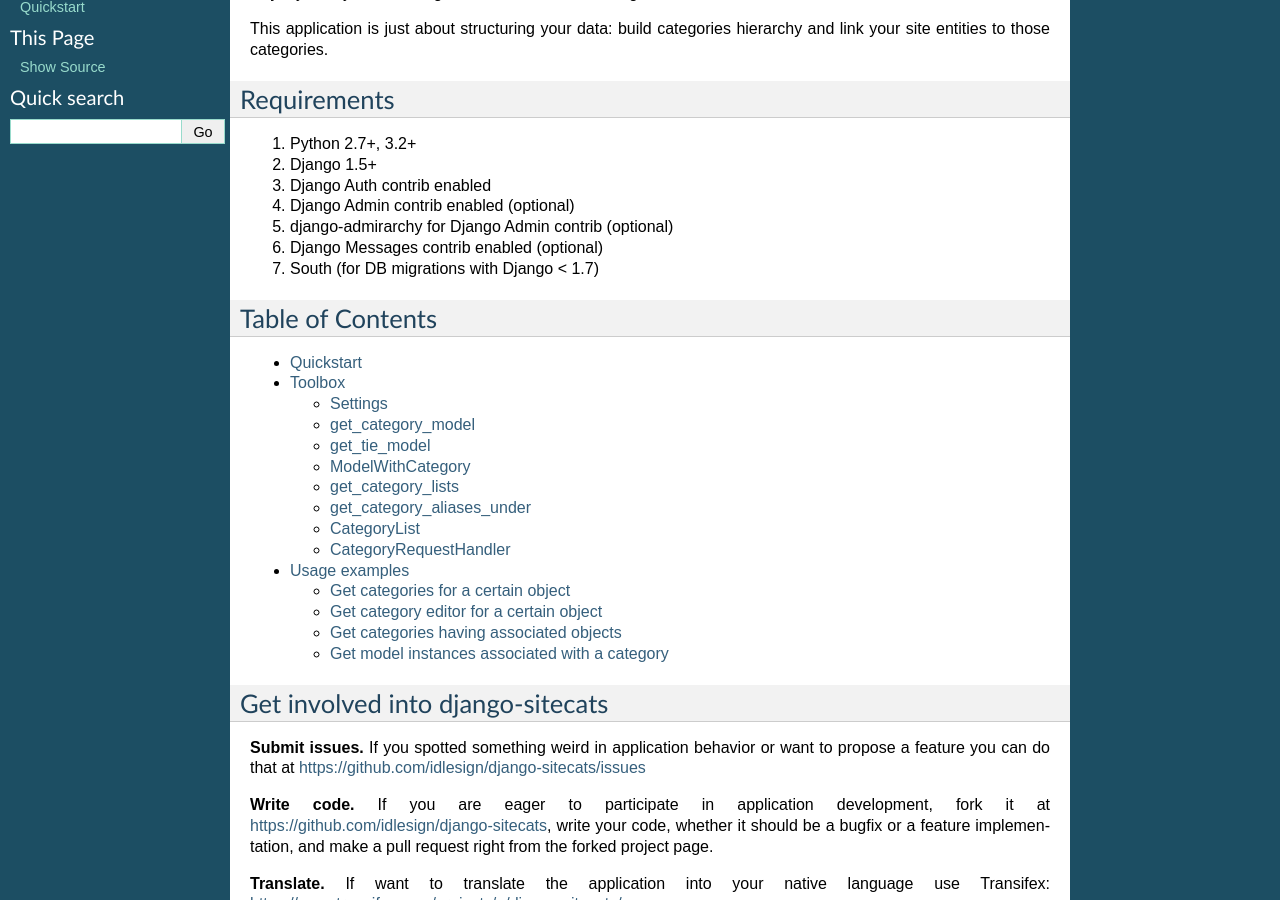
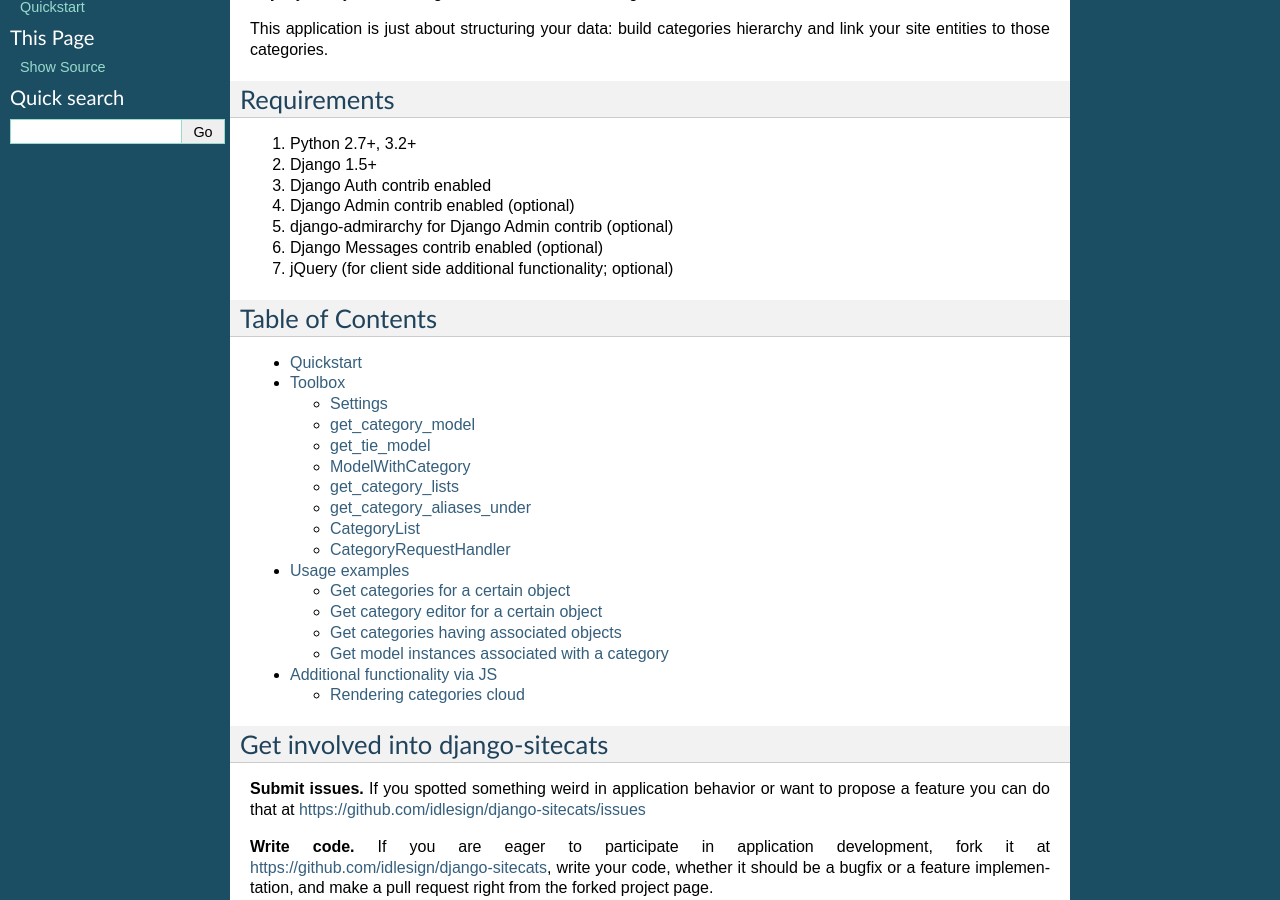
Before and after one commit to idlesign/django-sitecats, a Sphinx documentation site: the page built from docs/source/index.rst, in a window 1280 px wide and 900 px high, scrolled down 240 px. Built offline with Sphinx 7.4.7, drawn with Linux system fonts in a browser that asks for light colours.

Commit message:
Implemented categories cloud rendering clientside.

```diff
--- a/README.rst
+++ b/README.rst
@@ -60,8 +60,11 @@
     {% load sitecats %}
 
     {% block contents %}
+        <!-- Some additional functionality (e.g. categories cloud rendering) will require JS. -->
+        <script src="{{ STATIC_URL }}js/sitecats/sitecats.min.js"></script>
+
         <h1>{{ article.title }}</h1>
-        <div class="article_categories">
+        <div id="article_categories">
             {% sitecats_categories from article %} <!-- And that's it. -->
         </div>
         <!-- Form code goes somewhere here. -->
--- a/docs/source/index.rst
+++ b/docs/source/index.rst
@@ -24,7 +24,7 @@
 4. Django Admin contrib enabled (optional)
 5. django-admirarchy for Django Admin contrib (optional)
 6. Django Messages contrib enabled (optional)
-7. South (for DB migrations with Django < 1.7)
+7. jQuery (for client side additional functionality; optional)
 
 
 
--- a/docs/source/quickstart.rst
+++ b/docs/source/quickstart.rst
@@ -61,8 +61,11 @@
     {% load sitecats %}
 
     {% block contents %}
+        <!-- Some additional functionality (e.g. categories cloud rendering) will require JS. -->
+        <script src="{{ STATIC_URL }}js/sitecats/sitecats.min.js"></script>
+
         <h1>{{ article.title }}</h1>
-        <div class="article_categories">
+        <div id="article_categories">
             {% sitecats_categories from article %} <!-- And that's it. -->
         </div>
         <!-- Form code goes somewhere here. -->
```
Also changed, not shown: other parts of docs/source/index.rst (+1 -0 lines), docs/source/clientside.rst (added, +29 -0 lines), sitecats/static/js/sitecats/sitecats.js (added, +70 -0 lines), sitecats/static/js/sitecats/sitecats.min.js (added).
